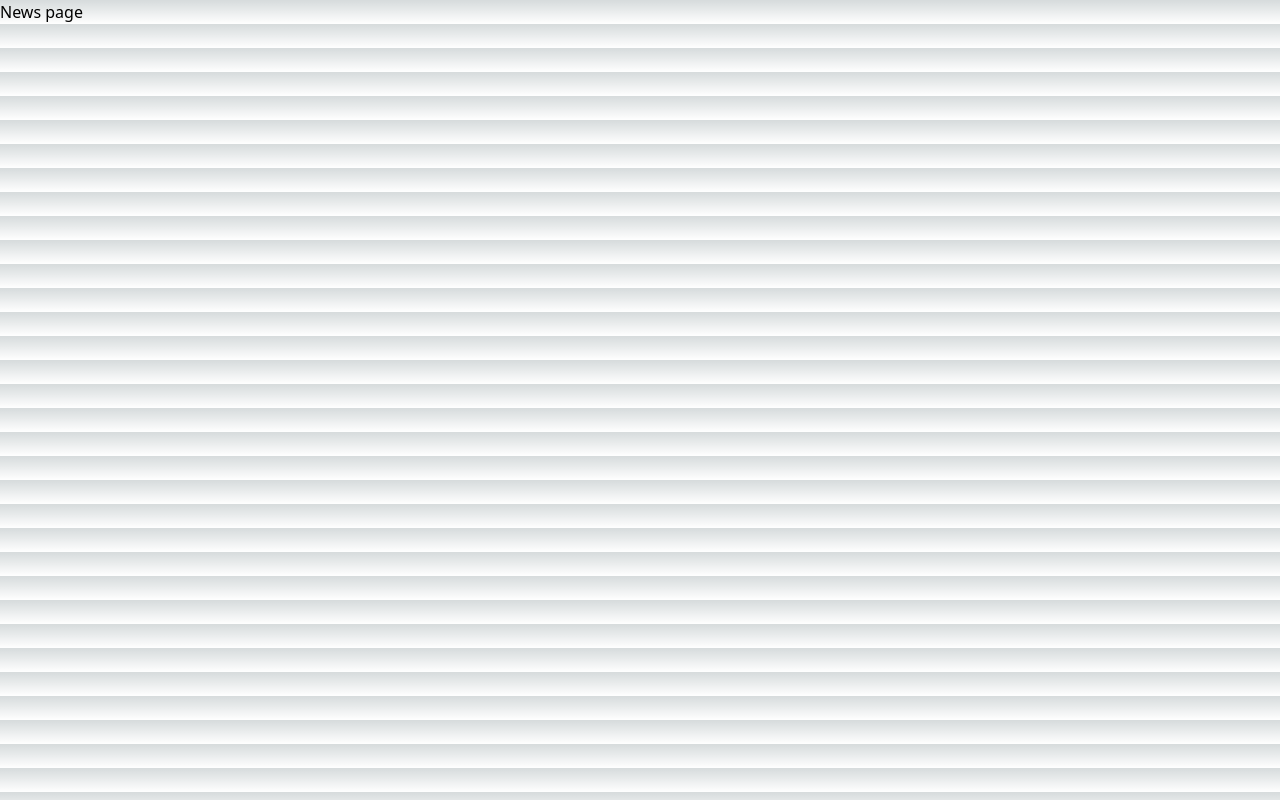
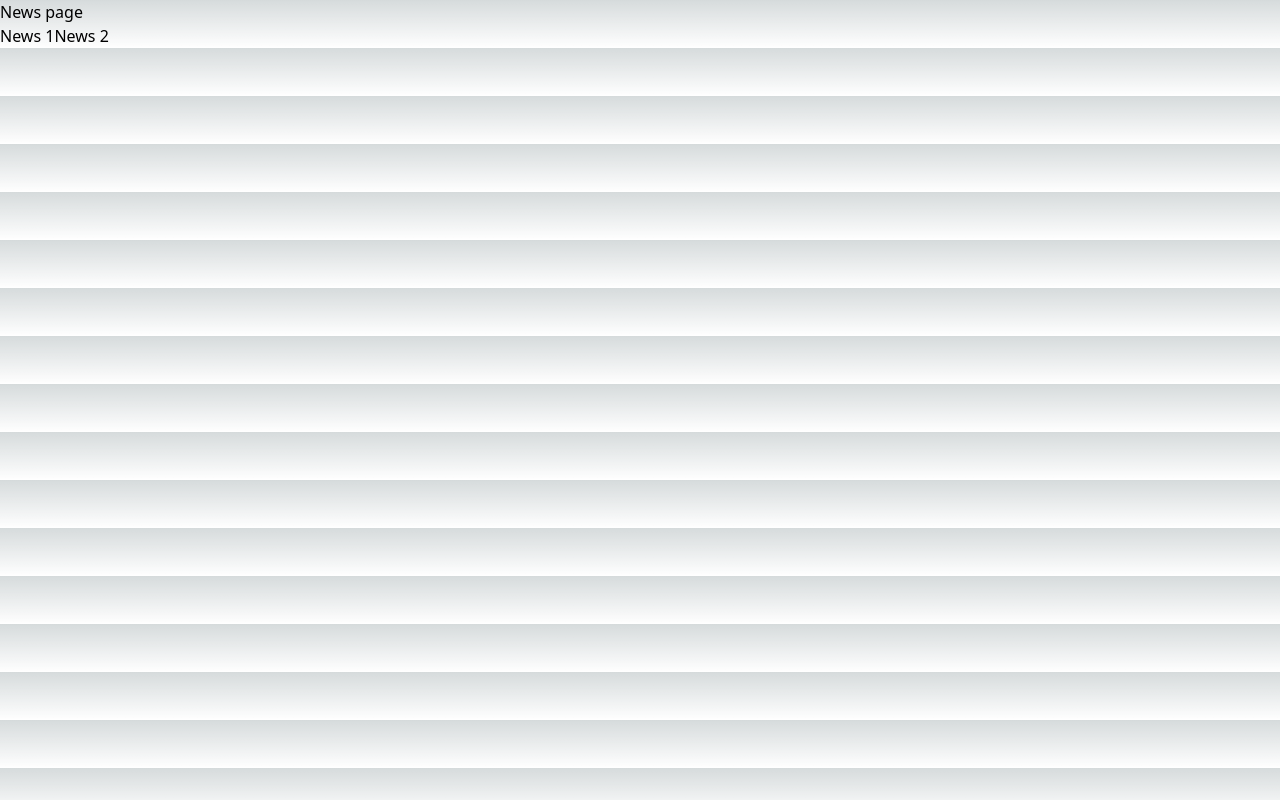
Before and after one commit to sean-xiao-zhao7/nextjs-page-router, a Next.js app: page /news in a window 1280 px wide. Built offline with nearby package versions, Linux system fonts and the light colour scheme.

Commit message:
Add slugged news links

```diff
--- a/src/pages/news/[id].tsx
+++ b/src/pages/news/[id].tsx
@@ -1,7 +1,11 @@
+import { useRouter } from "next/router";
+
 export default function GetNewsById() {
+    const router = useRouter();
+
     return (
         <>
-            <h1>News by Id</h1>
+            <h1>News by {router.query.id}</h1>
         </>
     );
 }
--- a/src/pages/news/index.tsx
+++ b/src/pages/news/index.tsx
@@ -1,5 +1,13 @@
+import Link from "next/link";
+
 const NewsPage = () => {
-    return <h1>News page</h1>;
+    return (
+        <>
+            <h1>News page</h1>
+            <Link href="news/news1">News 1</Link>
+            <Link href="news/news2">News 2</Link>
+        </>
+    );
 };
 
 export default NewsPage;
```
